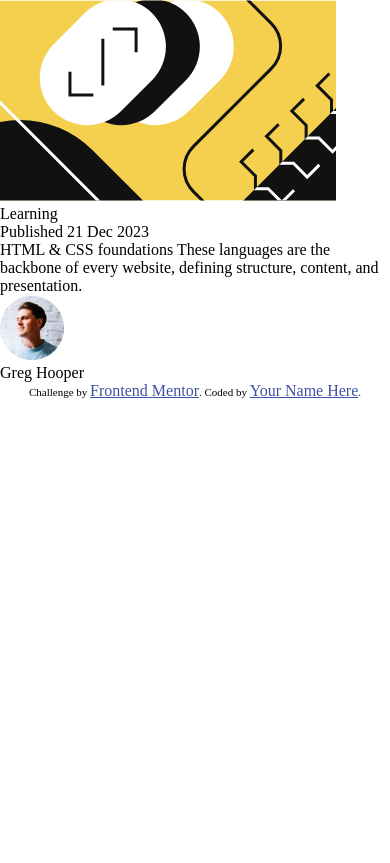
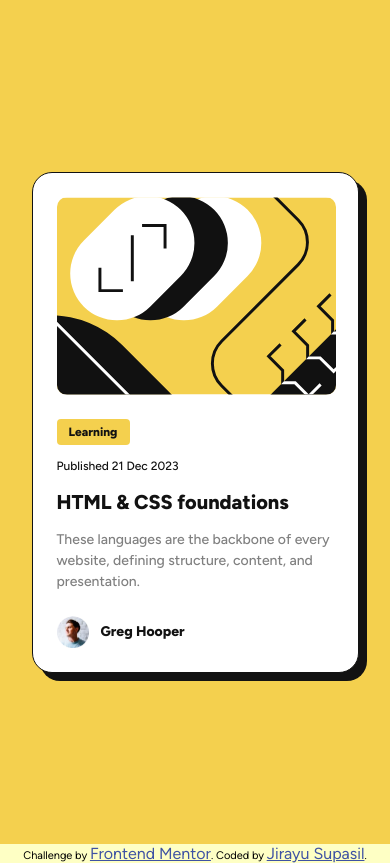
Before and after one commit to jsupasil/frontend-mentor-newbie-blog-preview-card, a plain HTML site: page index.html in a window 390 px wide. Drawn offline with Linux system fonts and the light colour scheme; a web font is replaced by a local one.

Commit message:
style(style.css): complete css rule

```diff
--- a/index.html
+++ b/index.html
@@ -26,6 +26,7 @@
       .attribution {
         font-size: 11px;
         text-align: center;
+        background-color: rgb(254, 255, 196);
       }
       .attribution a {
         color: hsl(228, 45%, 44%);
@@ -34,26 +35,44 @@
   </head>
   <body>
     <main class="main-page">
-      <div class="content-container">
-        <img src="./assets/images/illustration-article.svg" />
-      </div>
-      <p class="content-type">Learning</p>
-      <p class="content-date">Published 21 Dec 2023</p>
-      <p clss="content-main">
-        HTML & CSS foundations These languages are the backbone of every
-        website, defining structure, content, and presentation.
-      </p>
-      <div>
-        <img src="./assets/images/image-avatar.webp" />
-        <p class="content-author">Greg Hooper</p>
+      <div class="container">
+        <img
+          src="./assets/images/illustration-article.svg"
+          class="blog-image"
+        />
+        <div class="content">
+          <p class="category">Learning</p>
+          <p class="publish-date">Published 21 Dec 2023</p>
+          <a
+            class="title"
+            href="https://www.youtube.com/watch?v=a_iQb1lnAEQ"
+            target="_blank"
+          >
+            HTML & CSS foundations
+          </a>
+          <p class="description">
+            These languages are the backbone of every website, defining
+            structure, content, and presentation.
+          </p>
+        </div>
+
+        <div class="author">
+          <img src="./assets/images/image-avatar.webp" class="user-pic" />
+          <p class="author-name">Greg Hooper</p>
+        </div>
       </div>
     </main>
 
     <footer class="attribution">
       Challenge by
-      <a href="https://www.frontendmentor.io?ref=challenge" target="_blank"
+      <a
+        href="https://www.frontendmentor.io/challenges/blog-preview-card-ckPaj01IcS"
+        target="_blank"
         >Frontend Mentor</a
-      >. Coded by <a href="#">Your Name Here</a>.
+      >. Coded by
+      <a href="https://www.frontendmentor.io/profile/jsupasil" target="_blank"
+        >Jirayu Supasil</a
+      >.
     </footer>
   </body>
 </html>
--- a/style.css
+++ b/style.css
@@ -1,8 +1,18 @@
 :root {
-  --Yellow: hsl(47, 88%, 63%);
-  --White: hsl(0, 0%, 100%);
-  --Grey: hsl(0, 0%, 50%);
-  --Black: hsl(0, 0%, 7%);
+  --yellow: hsl(47, 88%, 63%);
+  --white: hsl(0, 0%, 100%);
+  --grey: hsl(0, 0%, 50%);
+  --black: hsl(0, 0%, 7%);
+}
+
+@font-face {
+  font-family: figtree;
+  src: url(./assets/fonts/Figtree-VariableFont_wght.ttf);
+}
+
+@font-face {
+  font-family: figtree-italic;
+  src: url(./assets/fonts/Figtree-Italic-VariableFont_wght.ttf);
 }
 
 * {
@@ -10,4 +20,140 @@
   margin: 0px;
   box-sizing: border-box;
   font-size: 16px;
+  font-family: figtree;
 }
+
+.main-page {
+  display: flex;
+  justify-content: center;
+  align-items: center;
+  height: 100vh;
+  background-color: var(--yellow);
+}
+
+.container {
+  display: flex;
+  flex-direction: column;
+  background-color: var(--white);
+  width: 384px;
+  height: 522px;
+  border: 1px solid var(--black);
+  border-radius: 20px;
+  padding: 24px;
+  gap: 24px;
+  box-shadow: 16px 16px var(--black);
+}
+
+.blog-image {
+  width: 336px;
+  height: 200px;
+  border-radius: 10px;
+}
+
+.content {
+  display: flex;
+  flex-direction: column;
+  gap: 12px;
+}
+
+.category {
+  background-color: var(--yellow);
+  font-size: 14px;
+  font-weight: 800;
+  line-height: 21px;
+  text-align: left;
+  width: 82px;
+  height: 29px;
+  padding: 4px 12px 4px 12px;
+  border-radius: 4px;
+  color: var(--black);
+}
+
+.publish-date {
+  font-size: 14px;
+  font-weight: 500;
+  line-height: 21px;
+  text-align: left;
+  color: var(--black);
+}
+
+.title {
+  font-size: 1.5rem;
+  font-weight: 800;
+  line-height: 36px;
+  text-align: left;
+  text-decoration: none;
+  color: var(--black);
+}
+
+.title:hover {
+  color: var(--yellow);
+}
+
+.description {
+  font-weight: 500;
+  line-height: 24px;
+  text-align: left;
+  color: var(--grey);
+}
+
+.author {
+  display: flex;
+  gap: 12px;
+  align-items: center;
+}
+
+.user-pic {
+  width: 32px;
+  height: 32px;
+}
+
+.author-name {
+  font-size: 14px;
+  font-weight: 800;
+  line-height: 21px;
+  text-align: left;
+  color: var(--black);
+}
+
+@media only screen and (max-width: 600px) {
+  .container {
+    width: 327px;
+    height: 501px;
+    border-radius: 20px;
+    box-shadow: 8px 8px var(--black);
+    padding: 24px;
+  }
+  .blog-image {
+    width: 279px;
+    height: 200px;
+    object-fit: cover;
+  }
+  .category {
+    width: 73px;
+    height: 26px;
+    font-size: 0.75rem;
+    font-weight: 800;
+    line-height: 18px;
+    text-align: left;
+  }
+  .publish-date {
+    font-size: 0.75rem;
+    font-weight: 500;
+    line-height: 18px;
+    text-align: left;
+  }
+
+  .title {
+    font-size: 1.25rem;
+    font-weight: 800;
+    line-height: 30px;
+    text-align: left;
+  }
+  .description {
+    font-size: 14px;
+    font-weight: 500;
+    line-height: 21px;
+    text-align: left;
+  }
+}
```
